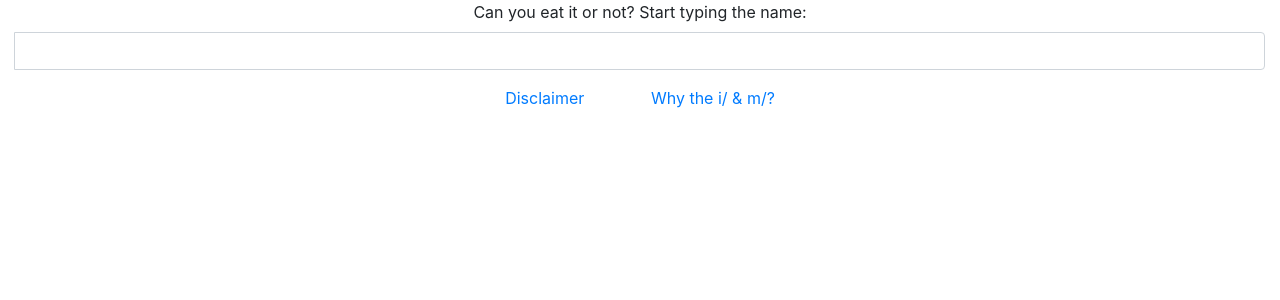
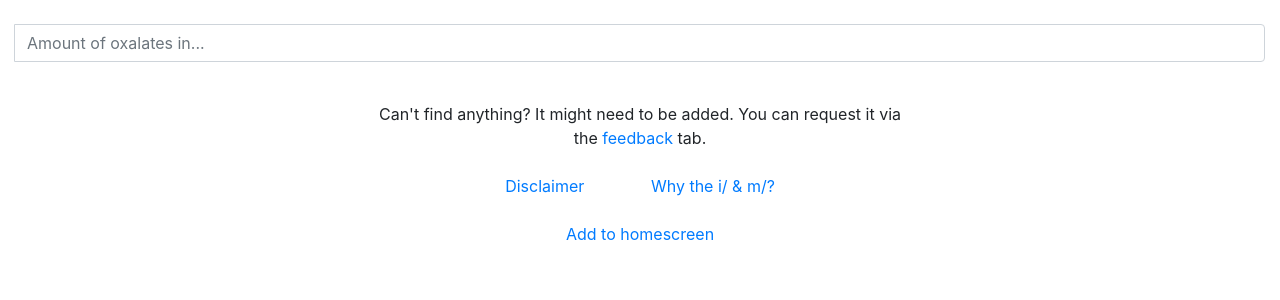
Before and after one commit to kei-pal/oxalate, a Django app: page / in a window 1280 px wide. Shown: the part 56-356 px from the top of the page. Run offline with Django 3.2, Linux system fonts and the light colour scheme; some libraries are stand-ins or nearby versions.

```diff
--- a/lookup/templates/lookup.html
+++ b/lookup/templates/lookup.html
@@ -14,19 +14,19 @@ Amount of Oxalates
 Amount of Oxalates
 {% endblock %}
 
+{% block content %}
+
 <br>
-
-{% block content %}
 
 <div class="container-fluid">
 	<div class="row-fluid">
 		<div class="text-center mx-auto">
-			<label for="basic-url">Can you eat it or not? Start typing the name:</label>
-			<div class="input-group mb-3">
+<!-- 			<label for="basic-url">Can you eat it or not? Start typing the name:</label>
+ -->			<div class="input-group mb-3">
 			  <div class="input-group-prepend">
 			    <!-- <span class="input-group-text" id="basic-addon3">Amount of Oxalates in:</span> -->
 			  </div>
-			  <input type="text" class="form-control" name="Meal" id="Meal" aria-describedby="basic-addon3">
+			  <input type="text" class="form-control" name="Meal" id="Meal" aria-describedby="basic-addon3" placeholder="Amount of oxalates in...">
 			</div>
 		</div>
 	</div>
@@ -46,6 +46,18 @@ $( function() {
 } );
 </script>
 
+<br>
+<div class="container">
+	<div class="row justify-content-center">
+		<div class="col"></div>
+		<div class="col-10 text-center">
+		Can't find anything? It might need to be added. You can request it via the<a href="#">&nbsp;feedback&nbsp;</a>tab.
+		</div>
+		<div class="col"></div>
+	</div>
+</div>
+<br>
+
 <div class="container">
 	<div class="row justify-content-center">
 		<div class="text-right">
@@ -57,6 +69,12 @@ $( function() {
 			<a href="#">Why the i/ & m/?</a>
 		</div>
 	</div>
+	<br>
+	<div class="row justify-content-center">
+		<div class="text-right">
+			<a href="#">Add to homescreen</a>
+		</div>
+	</div>
 </div>
 
 
--- a/lookup/templates/meal.html
+++ b/lookup/templates/meal.html
@@ -46,8 +46,8 @@ Amount of Oxalates
 			<table class="table table-sm">
 			    <tr>
 			        <th>Ingredient</th>
-			        <th>Amount of Oxalates (mg)</th>
-			        <th>QTY Ingredient (g)</th>
+			        <th>Oxalates (mg)</th>
+			        <th>Mass (g)</th>
 			    </tr>
 			{% for left, middle, right in rows %}
 			  <tr>
--- a/oxalate/settings.py
+++ b/oxalate/settings.py
@@ -25,7 +25,8 @@ SECRET_KEY = '2k9^_1mc##-oy#3jaezea*rwl$!u6*l5viqy)a9gbe7#^5x=^n'
 # SECURITY WARNING: don't run with debug turned on in production!
 DEBUG = True
 
-ALLOWED_HOSTS = ['192.168.1.76']
+ALLOWED_HOSTS = ['192.168.1.76',
+                '127.0.0.1',]
 
 
 # Application definition
```
